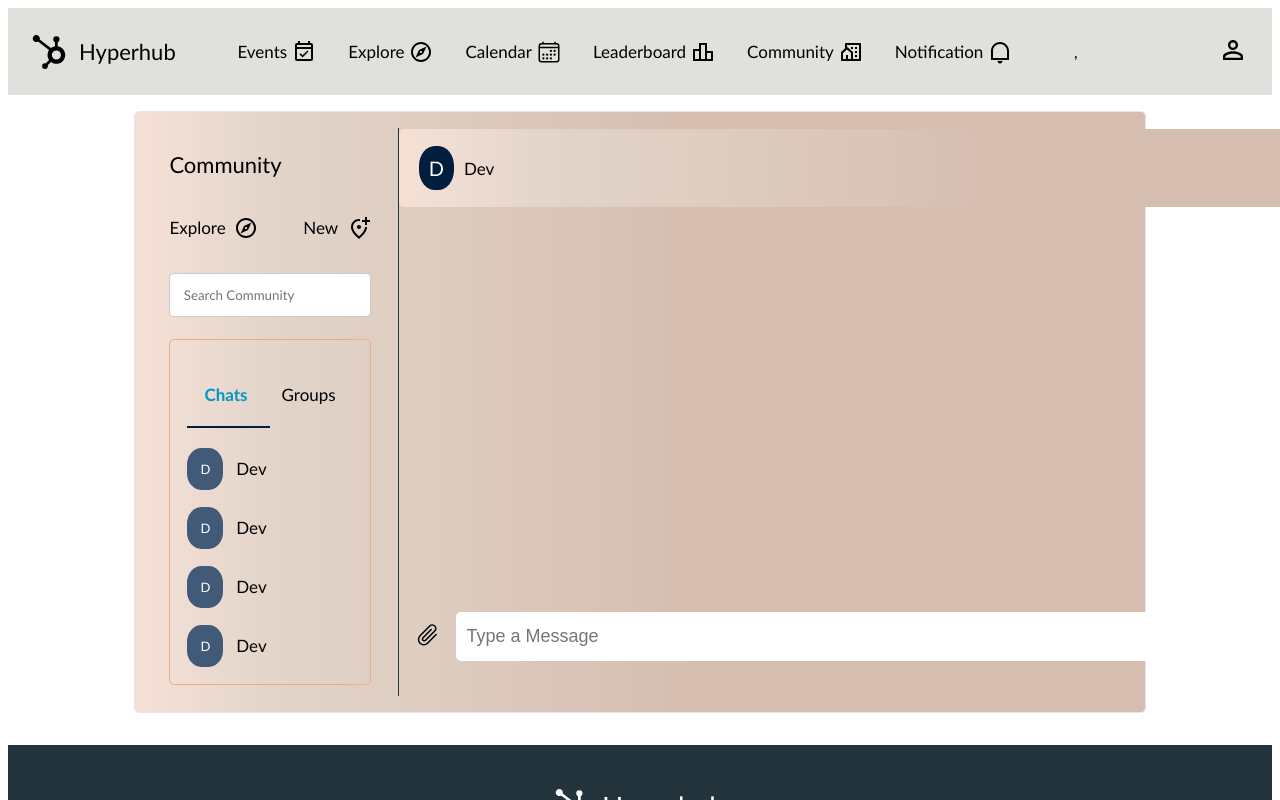
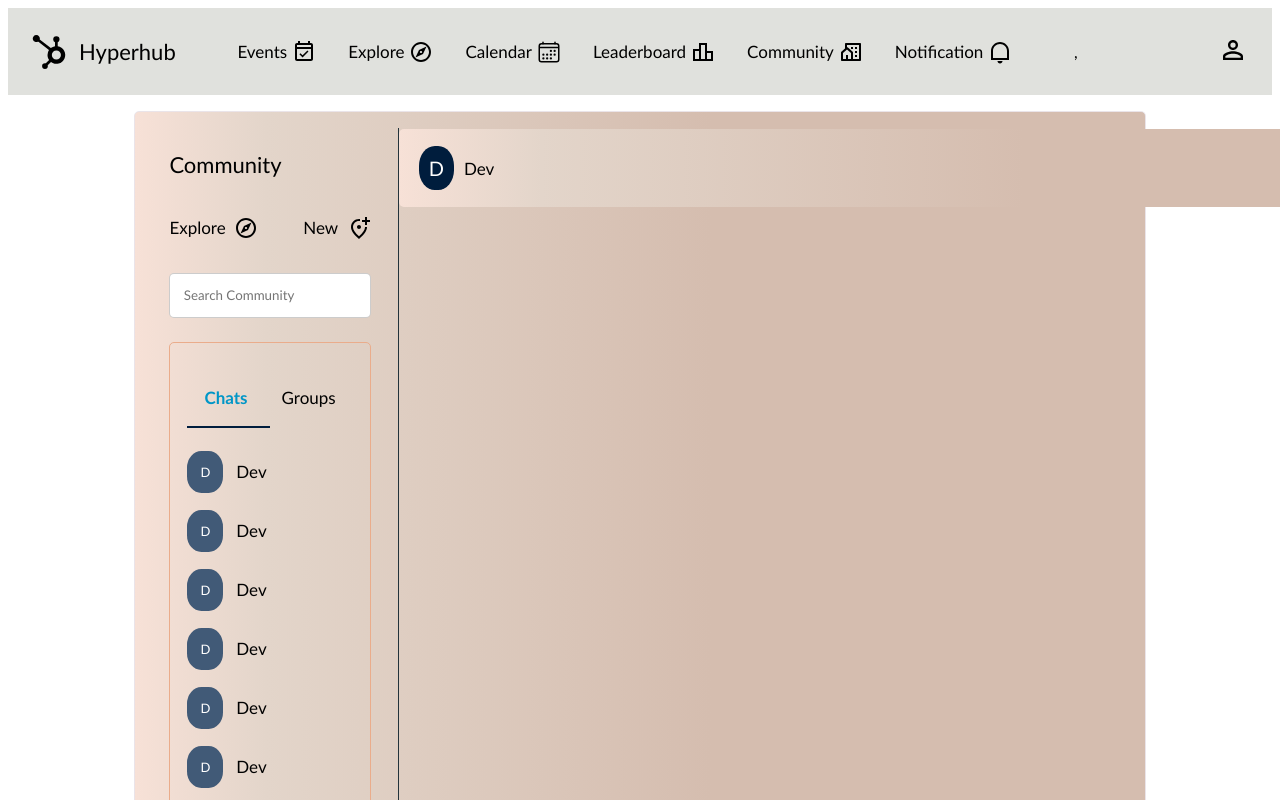
Before and after one commit to GuruDev20/Hyperhub-Event_Community_Hub, a React (Vite) app in the folder client/: page /community in a window 1280 px wide. Shown: the top 800 px of the page. Built offline with nearby package versions, Linux system fonts and the light colour scheme; no server answers.

Commit message:
updated community

```diff
--- a/client/src/Pages/Community.tsx
+++ b/client/src/Pages/Community.tsx
@@ -11,6 +11,11 @@ export default function Community() {
     const [mode, setMode] = useState<'chats' | 'groups'>('chats');
 
     const members = [
+        { profile: "D", name: "Dev" },
+        { profile: "D", name: "Dev" },
+        { profile: "D", name: "Dev" },
+        { profile: "D", name: "Dev" },
+        { profile: "D", name: "Dev" },
         { profile: "D", name: "Dev" },
         { profile: "D", name: "Dev" },
         { profile: "D", name: "Dev" },
--- a/client/src/Styles/Community.css
+++ b/client/src/Styles/Community.css
@@ -178,7 +178,7 @@
     flex-direction: row;
     align-items: center;
     justify-content:space-between;
-    margin-top: 25em;
+    margin-top: 43em;
 }
 .content-add-files,.content-send{
     padding: 1em;
```
